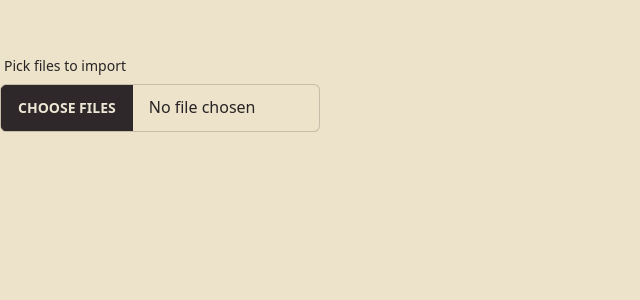
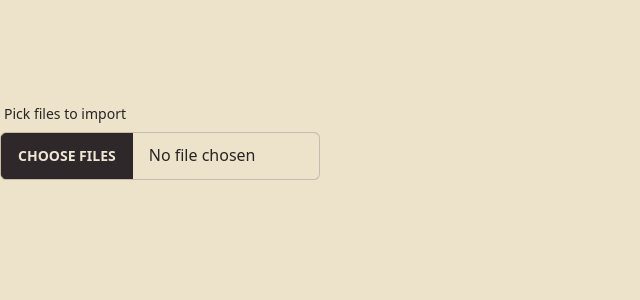
Before and after one commit to jlgcosio/CharacterSheets, a SvelteKit app: page /sheets/monster-guts/monsters in a window 1280 px wide. Shown: the top 300 px of the page, without its empty margins (0-640 px from the left). Built offline with nearby package versions, Linux system fonts and the light colour scheme.

Commit message:
Add default padding

```diff
--- a/src/routes/sheets/+layout.svelte
+++ b/src/routes/sheets/+layout.svelte
@@ -5,7 +5,7 @@
 </script>
 
 <div class="flex min-h-svh justify-center">
-	<div class="container">
+	<div class="container py-12">
 		<slot />
 	</div>
 </div>
```
